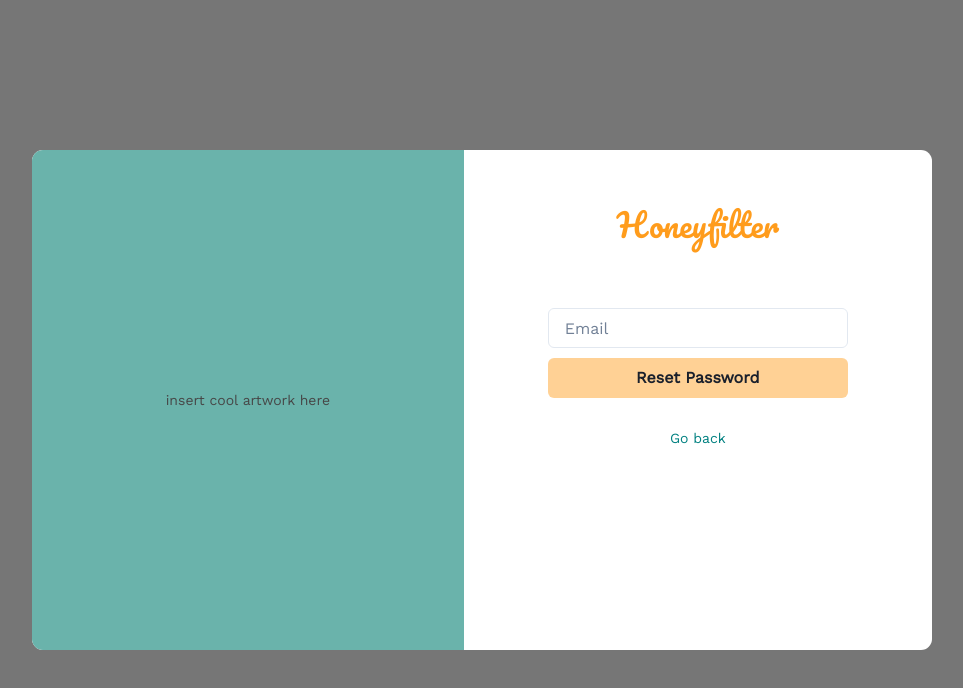
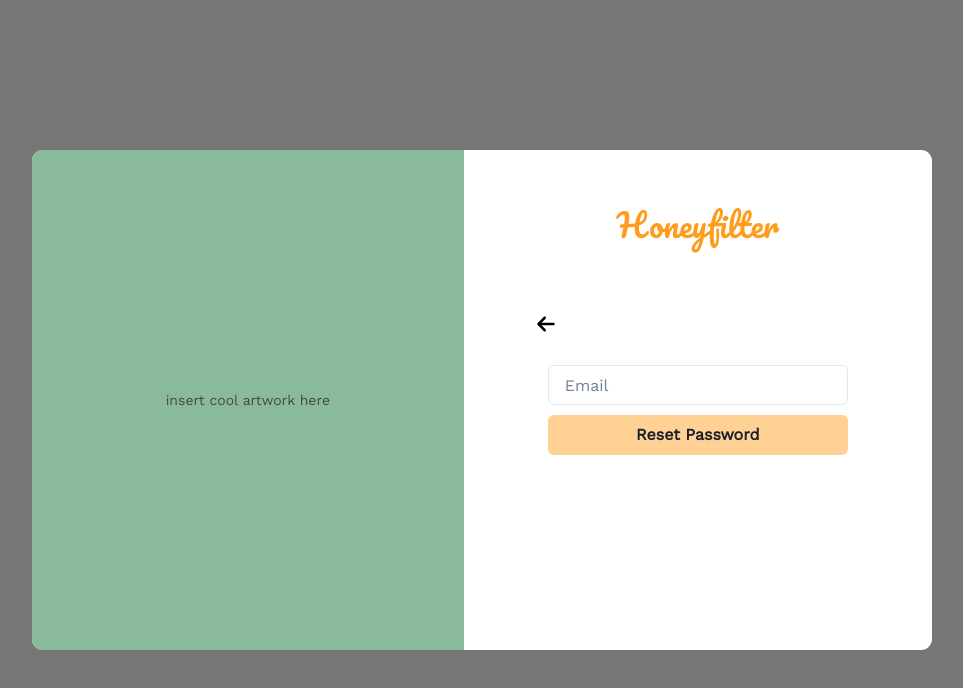
Before and after one commit to Rohitsamad/observant-ui, a React (Vite) app: page /reset in a window 1280 px wide. Shown: the top 688 px of the page, without its empty margins (158-1121 px from the left). Built offline with nearby package versions, Linux system fonts and the light colour scheme.

Commit message:
Add swipe animation

```diff
--- /dev/null
+++ b/src/assets/ReturnIcon.jsx
@@ -0,0 +1,7 @@
+function ReturnIcon() {
+  return (
+    <svg xmlns="http://www.w3.org/2000/svg" height="20" width="20" viewBox="0 0 448 512"><path d="M447.1 256C447.1 273.7 433.7 288 416 288H109.3l105.4 105.4c12.5 12.5 12.5 32.75 0 45.25C208.4 444.9 200.2 448 192 448s-16.38-3.125-22.62-9.375l-160-160c-12.5-12.5-12.5-32.75 0-45.25l160-160c12.5-12.5 32.75-12.5 45.25 0s12.5 32.75 0 45.25L109.3 224H416C433.7 224 447.1 238.3 447.1 256z" /></svg>
+  );
+}
+
+export default ReturnIcon;
--- a/src/components/Authenticate/LoginUI.jsx
+++ b/src/components/Authenticate/LoginUI.jsx
@@ -9,7 +9,7 @@
 
 function LoginUI(props) {
   let remember = false;
-  const { pushPage } = props;
+  const { pushPage, swipe } = props;
   const [exit, setExit] = useState();
   const navigate = useNavigate();
 
@@ -17,7 +17,7 @@
     e.preventDefault();
     const email = e.target.email.value;
     const password = e.target.password.value;
-    const result = await UserService.signUp(email, password);
+    const result = await UserService.login(email, password);
     if (result) navigate('/');
   };
 
@@ -41,12 +41,18 @@
       setTimeout(() => {
         pushPage(exit);
         navigate(`/${exit}`);
-      }, 690);
+      }, 420);
     }
   }, [exit]);
 
   return (
-    <Flex className={exit ? 'slide-out' : 'slide-in'}>
+    <Flex className={
+      {
+        signup: 'slide-out',
+        reset: 'swipe-away',
+      }[exit] || (swipe && 'swipe-toward') || 'slide-in'
+    }
+    >
       <form className="credentials-form" autoComplete="off" onSubmit={handleLogin}>
         <Input id="email" type="email" placeholder="Email" />
         <Input id="password" type="password" placeholder="Password" />
@@ -64,6 +70,7 @@
 }
 LoginUI.propTypes = {
   pushPage: PropTypes.func.isRequired,
+  swipe: PropTypes.bool.isRequired,
 };
 
 export default LoginUI;
--- a/src/components/Authenticate/ResetUI.jsx
+++ b/src/components/Authenticate/ResetUI.jsx
@@ -2,16 +2,23 @@
 import { useNavigate } from 'react-router-dom';
 import PropTypes from 'prop-types';
 import {
-  Button, Input, Flex,
+  Button, Input, Flex, Alert, AlertIcon, CloseButton, IconButton,
 } from '@chakra-ui/react';
+
+import ReturnIcon from '../../assets/ReturnIcon';
+import UserService from '../../services/UserService';
 
 function ResetUI(props) {
   const { pushPage } = props;
   const [exit, setExit] = useState();
+  const [reset, setReset] = useState(false);
   const navigate = useNavigate();
 
   const handleReset = async (e) => {
     e.preventDefault();
+    const email = e.target.email.value;
+    const result = await UserService.reset(email);
+    if (result) setReset(true);
   };
 
   const gotoLogin = async (e) => {
@@ -19,22 +26,54 @@
     setExit('login');
   };
 
+  const onClose = async (e) => {
+    e.preventDefault();
+    setReset(false);
+  };
+
   useEffect(() => {
     if (exit) {
       setTimeout(() => {
         pushPage(exit);
         navigate(`/${exit}`);
-      }, 690);
+      }, 420);
     }
   }, [exit]);
 
   return (
-    <Flex className={exit ? 'slide-out' : 'slide-in'}>
-      <form className="credentials-form" autoComplete="off" onSubmit={handleReset}>
-        <Input id="email" type="email" placeholder="Email" />
-        <Button className="btn-primary" width="100%" type="submit">Reset Password</Button>
-      </form>
-      <button className="btn-text" type="button" onClick={gotoLogin}>Go back</button>
+    <Flex className={exit ? 'swipe-out' : 'swipe-in'}>
+      <IconButton
+        alignSelf="flex-start"
+        position="relative"
+        size="sm"
+        variant="ghost"
+        mb="20px"
+        icon={<ReturnIcon />}
+        onClick={gotoLogin}
+      />
+      {
+        reset
+          ? (
+            <Alert status="success" mb="20px">
+              <AlertIcon />
+              The link to reset the password has been sent your email.
+              <CloseButton
+                alignSelf="flex-start"
+                position="relative"
+                right={-1}
+                top={-1}
+                onClick={onClose}
+              />
+            </Alert>
+          )
+          : (
+            <form className="credentials-form" autoComplete="off" onSubmit={handleReset}>
+              <Input id="email" type="email" placeholder="Email" />
+              <Button className="btn-primary" width="100%" type="submit">Reset Password</Button>
+            </form>
+          )
+      }
+
     </Flex>
   );
 }
--- a/src/components/Authenticate/SignUpUI.jsx
+++ b/src/components/Authenticate/SignUpUI.jsx
@@ -29,7 +29,7 @@
       setTimeout(() => {
         pushPage(exit);
         navigate(`/${exit}`);
-      }, 690);
+      }, 420);
     }
   }, [exit]);
 
--- a/src/components/Authenticate/index.jsx
+++ b/src/components/Authenticate/index.jsx
@@ -12,6 +12,7 @@
 function Authenticate(props) {
   const { renderPage } = props;
   const [page, setPage] = useState([renderPage]);
+  const [swipe, setSwipe] = useState(false);
 
   const pushPage = ((newPage) => {
     setPage([newPage, ...page]);
@@ -19,6 +20,7 @@
 
   useEffect(() => {
     if (page.length > 1) {
+      if (page[1] === 'reset') setSwipe(true);
       setPage(page.slice(0, 1));
     }
   });
@@ -30,11 +32,11 @@
       </Container>
       <Container className="credentials" p="50px" maxW="100%" centerContent>
         <h1 className="title-name">Honeyfilter</h1>
-        <Container overflow="hidden" h="100%">
+        <Container overflow="hidden" h="100%" centerContent>
           {
             page && page.map((pageName) => (
               {
-                login: <LoginUI key="login" pushPage={pushPage} />,
+                login: <LoginUI key="login" pushPage={pushPage} swipe={swipe} />,
                 signup: <SignUpUI key="signup" pushPage={pushPage} />,
                 reset: <ResetUI key="reset" pushPage={pushPage} />,
               }[pageName]
--- a/src/components/Authenticate/style.css
+++ b/src/components/Authenticate/style.css
@@ -44,7 +44,7 @@
   flex-direction: column;
   align-items: center;
   position: relative;
-  top: 0;
+  width: 100%;
   gap: 5px;
   animation-name: slide-in;
   animation-duration: 0.69s;
@@ -64,7 +64,7 @@
   flex-direction: column;
   align-items: center;
   position: relative;
-  top: 0;
+  width: 100%;
   gap: 5px;
   animation-name: slide-out;
   animation-duration: 0.69s;
@@ -80,3 +80,87 @@
     top: 110%;
   }
 }
+
+.swipe-in {
+  flex-direction: column;
+  align-items: center;
+  position: relative;
+  width: 100%;
+  gap: 5px;
+  animation-name: swipe-in;
+  animation-duration: 0.69s;
+  animation-fill-mode: forwards;
+}
+
+@keyframes swipe-in {
+  from {
+    left: 110%;
+  }
+
+  to {
+    left: 0;
+  }
+}
+
+.swipe-out {
+  flex-direction: column;
+  align-items: center;
+  position: relative;
+  width: 100%;
+  gap: 5px;
+  animation-name: swipe-out;
+  animation-duration: 0.69s;
+  animation-fill-mode: forwards;
+}
+
+@keyframes swipe-out {
+  from {
+    left: 0;
+  }
+
+  to {
+    left: 110%;
+  }
+}
+
+.swipe-away {
+  flex-direction: column;
+  align-items: center;
+  position: relative;
+  width: 100%;
+  gap: 5px;
+  animation-name: swipe-away;
+  animation-duration: 0.69s;
+  animation-fill-mode: forwards;
+}
+
+@keyframes swipe-away {
+  from {
+    right: 0;
+  }
+
+  to {
+    right: 110%;
+  }
+}
+
+.swipe-toward {
+  flex-direction: column;
+  align-items: center;
+  position: relative;
+  width: 100%;
+  gap: 5px;
+  animation-name: swipe-toward;
+  animation-duration: 0.69s;
+  animation-fill-mode: forwards;
+}
+
+@keyframes swipe-toward {
+  from {
+    right: 110%;
+  }
+
+  to {
+    right: 0;
+  }
+}
--- a/src/components/Landing/index.jsx
+++ b/src/components/Landing/index.jsx
@@ -1,8 +1,8 @@
 import { useEffect, useState } from 'react';
 
-import UserService from '../../services/UserService';
 import Dashboard from '../Dashboard';
 import Loading from '../Loading';
+import UserService from '../../services/UserService';
 
 function Landing() {
   const [authUser, setAuthUser] = useState(null);
--- a/src/index.css
+++ b/src/index.css
@@ -3,10 +3,11 @@
 
 :root {
   --primary-color: #ff9c1c;
+  --secondary-color: #b98b3b;
   --primary-font: 'Pacifico', cursive;
   --primary-bg: #767676;
   --secondary-bg: #ffffff;
-  --accent: #6ab3ab;
+  --accent: #8aba9c;
 
   --sm-text: 0.875rem;
 }
@@ -33,5 +34,10 @@
 
 .btn-text {
   margin: 5px 0;
-  color: teal;
+  color: var(--secondary-color);
 }
+
+.btn-text:hover {
+  margin: 5px 0;
+  color: var(--primary-color);
+}
--- a/src/services/UserService.js
+++ b/src/services/UserService.js
@@ -8,6 +8,7 @@
   signOut,
   setPersistence,
   browserSessionPersistence,
+  sendPasswordResetEmail,
 } from 'firebase/auth';
 
 import firebaseConfig from '../config/firebase';
@@ -41,6 +42,15 @@
   await signOut(auth);
 };
 
+const reset = async (email) => {
+  try {
+    await sendPasswordResetEmail(auth, email);
+    return true;
+  } catch (error) {
+    return null;
+  }
+};
+
 const authStatus = async (cb) => {
   onAuthStateChanged(auth, (user) => {
     cb(user);
@@ -53,6 +63,7 @@
   login,
   signUp,
   logout,
+  reset,
   authStatus,
   getUser,
 };
```
